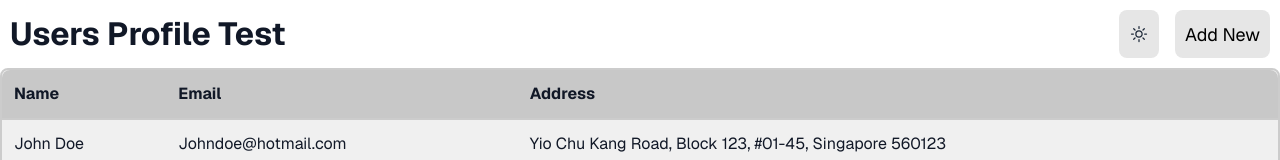
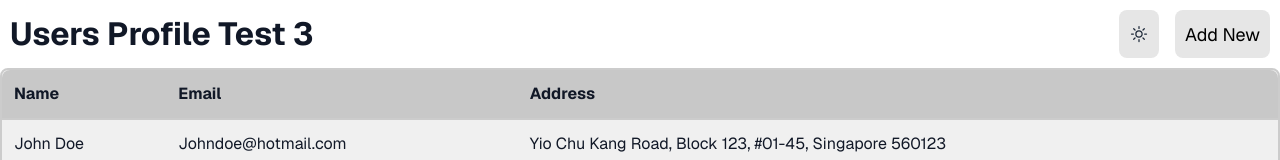
Before and after one commit to laysiong/practices, a Next.js app: page / in a window 1280 px wide. Shown: the top 160 px of the page. Built offline with nearby package versions, Linux system fonts and the light colour scheme.

Commit message:
test commit message

```diff
--- a/src/app/page.tsx
+++ b/src/app/page.tsx
@@ -37,7 +37,7 @@ export default function Home() {
     <div className="container ">
 
       <div className="header-container">
-        <p>Users Profile Test</p>
+        <p>Users Profile Test 3</p>
 
         <div className="actionbar set-left">
           <ThemeToggle />
```
